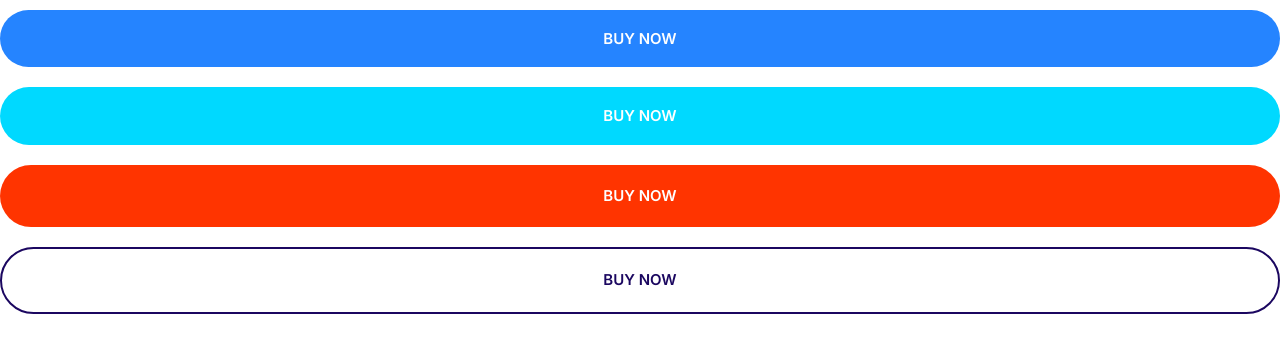
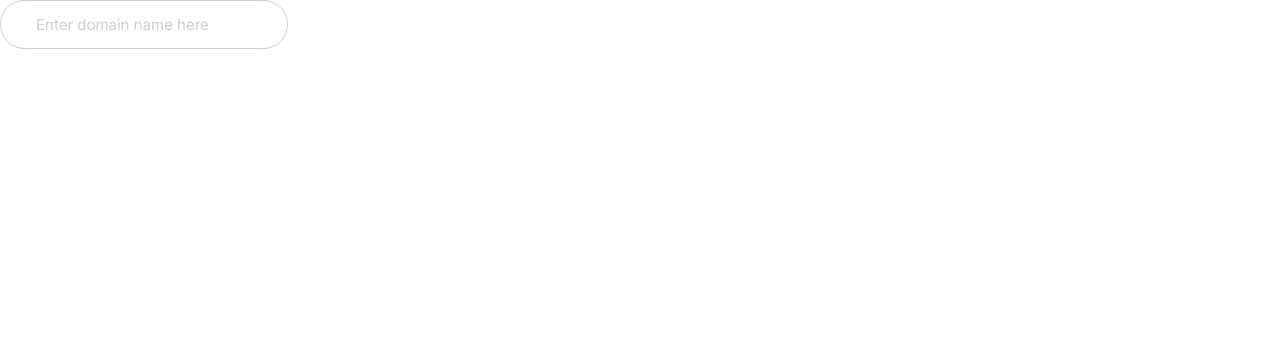
Before and after one commit to codewithjean/moshify, a plain HTML site: page index.html in a window 1280 px wide. Drawn offline with Linux system fonts and the light colour scheme.

Commit message:
Build the input component.

```diff
--- a/css/styles.css
+++ b/css/styles.css
@@ -253,3 +253,24 @@
     font-size: 1.5rem;
   }
 }
+
+/* Inputs */
+
+.input {
+  border-radius: 30px;
+  border: 1px solid #ccc;
+  color: var(--color-headings);
+  font-size: 2rem;
+  outline: 0; /*delete default border around the input box*/
+  padding: 1.5rem 3.5rem;
+}
+
+::placeholder {
+  color: #cdcbd7;
+}
+
+@media screen and (min-width: 1024px) {
+  .input {
+    font-size: 1.5rem;
+  }
+}
--- a/index.html
+++ b/index.html
@@ -12,9 +12,6 @@
     <link rel="preconnect" href="https://fonts.googleapis.com">
 </head>
 <body>
-    <button class="btn btn--primary btn--block"> Buy Now</button>
-    <button class="btn btn--secondary btn--block"> Buy Now</button>
-    <a href="#" class="btn btn--accent btn--block">Buy Now</a>
-    <a href="#" class="btn btn--outline btn--block">Buy Now</a>
+    <input type="text" class="input" placeholder="Enter domain name here">
 </body>
 </html>
```
Also changed, not shown: components/input.html (added, +1 -0 lines).
